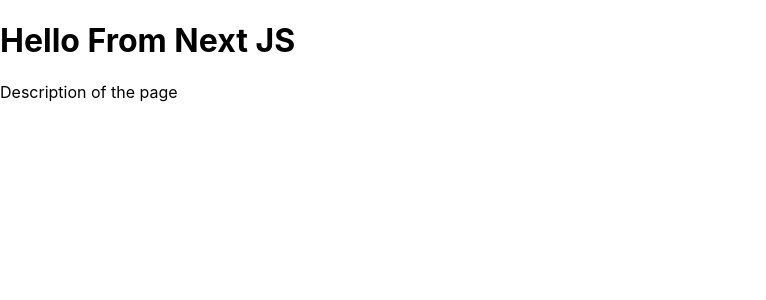
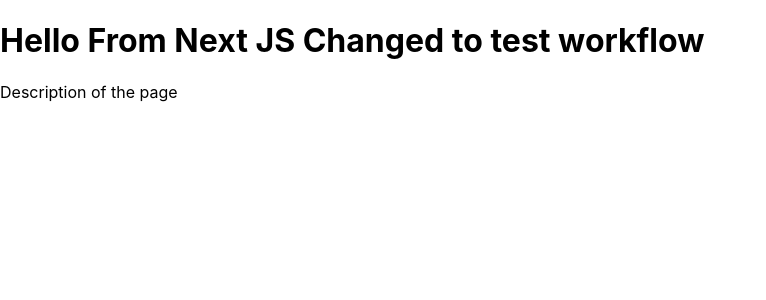
Before and after one commit to karenscottages/karenscottages.github.io, a Next.js app: page / in a window 1280 px wide. Shown: the top 300 px of the page, without its empty margins (0-766 px from the left). Built offline with nearby package versions, Linux system fonts and the light colour scheme.

Commit message:
change to check workflow

```diff
--- a/src/pages/index.js
+++ b/src/pages/index.js
@@ -2,7 +2,7 @@
 
 const Index = () => {
   return <div>
-    <h1>Hello From Next JS</h1>
+    <h1>Hello From Next JS Changed to test workflow</h1>
     <p>Description of the page</p>
   </div>
 }
```
